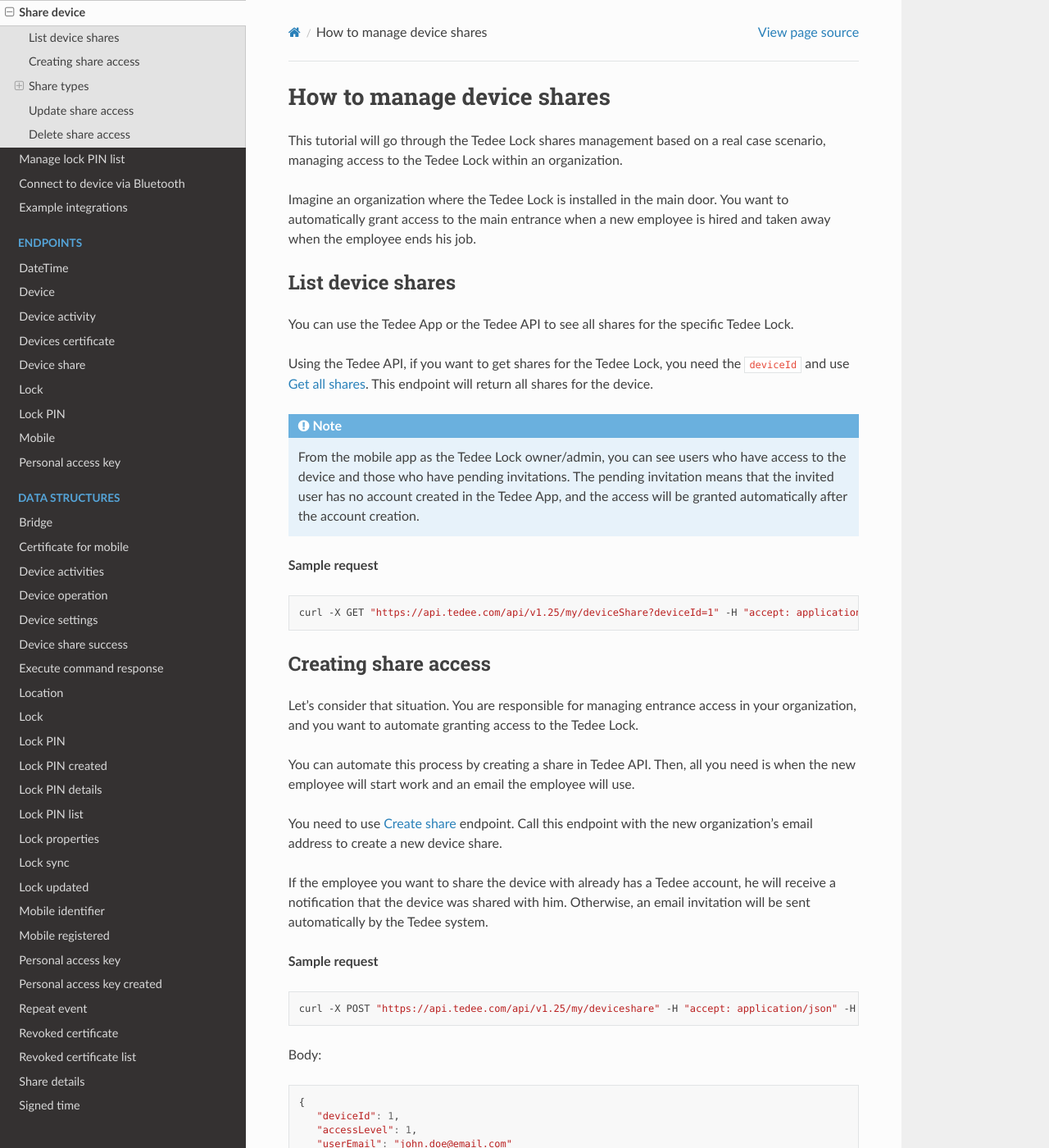
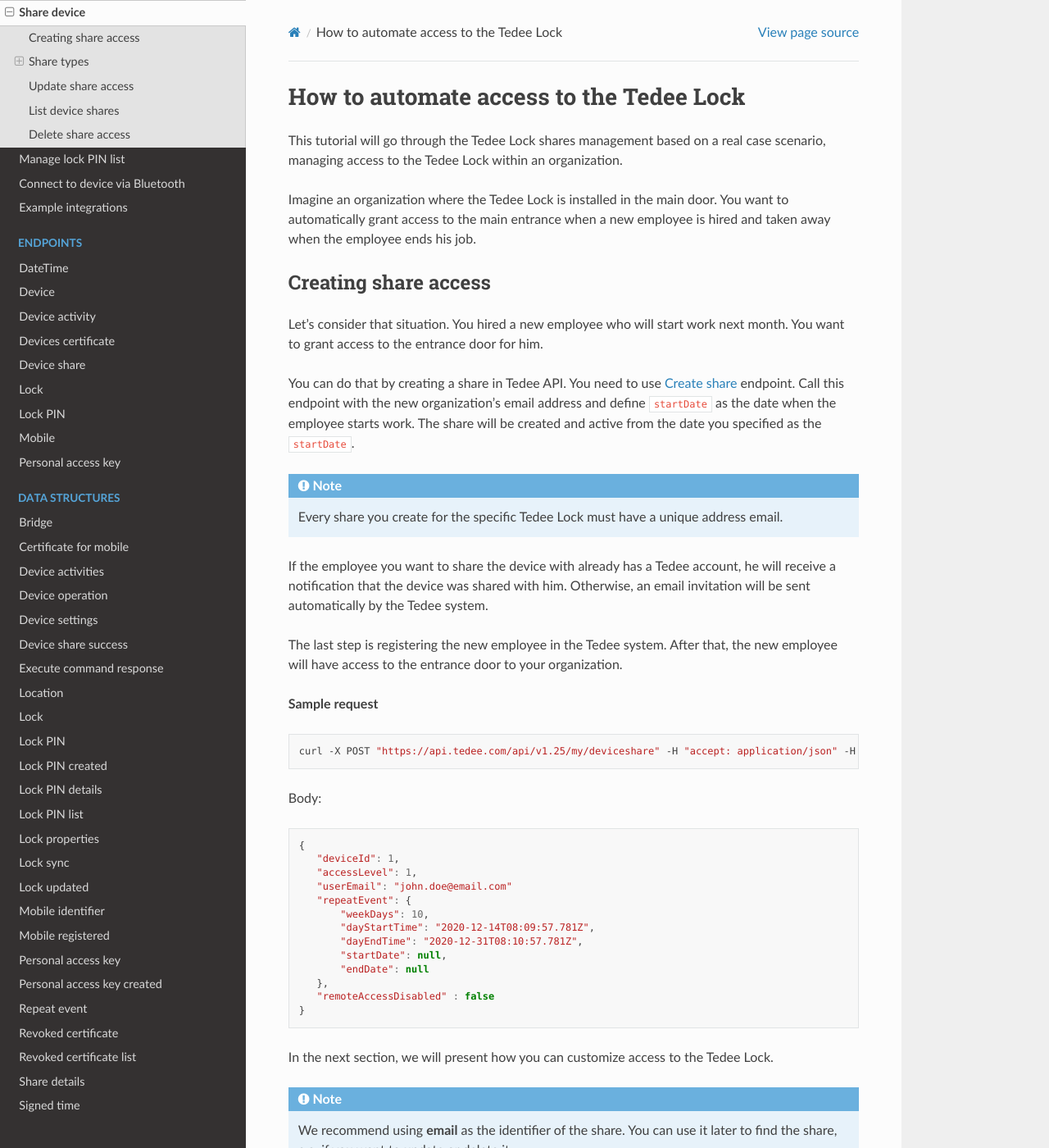
Before and after one commit to tedee-com/tedee-api-doc, a Sphinx documentation site: the page built from docs/source/howtos/share-device.rst, in a window 1280 px wide and 1400 px high. Shown: the whole window at 82% size. Built offline with Sphinx 7.4.7 and the Read the Docs theme 2.0.0, drawn with Linux system fonts in a browser that asks for light colours; pages that are not in the unit, such as notebooks, are missing from menus; some of the changed text lies outside the part shown.

Commit message:
updates to the how to

```diff
--- a/docs/source/howtos/share-device.rst
+++ b/docs/source/howtos/share-device.rst
@@ -1,37 +1,23 @@
-How to manage device shares
-==============================
+How to automate access to the Tedee Lock
+=========================================
 
 This tutorial will go through the Tedee Lock shares management based on a real case scenario, managing access to the Tedee Lock within an organization.
 
 Imagine an organization where the Tedee Lock is installed in the main door. You want to automatically grant access to the main entrance when a new employee is hired and taken away when the employee ends his job.
 
-List device shares
--------------------
-
-You can use the Tedee App or the Tedee API to see all shares for the specific Tedee Lock.
-
-Using the Tedee API, if you want to get shares for the Tedee Lock, you need the ``deviceId`` and use :doc:`Get all shares <../endpoints/deviceshare/get-all>`.
-This endpoint will return all shares for the device.
-
-.. note::
-    From the mobile app as the Tedee Lock owner/admin, you can see users who have access to the device and those who have pending invitations. The pending invitation means that the invited user has no account created in the Tedee App, and the access will be granted automatically after the account creation.
-
-**Sample request**
-
-.. code-block:: sh
-
- curl -X GET "|apiUrl|/api/|apiVersion|/my/deviceShare?deviceId=1" -H "accept: application/json" -H "Authorization: Bearer <<access token>>"
-
 Creating share access
 ------------------------
 
-Let's consider that situation. You are responsible for managing entrance access in your organization, and you want to automate granting access to the Tedee Lock.
+Let's consider that situation. You hired a new employee who will start work next month. You want to grant access to the entrance door for him.
 
-You can automate this process by creating a share in Tedee API. Then, all you need is when the new employee will start work and an email the employee will use.
+You can do that by creating a share in Tedee API. You need to use :doc:`Create share <../endpoints/deviceshare/create>` endpoint. Call this endpoint with the new organization's email address and define ``startDate`` as the date when the employee starts work. The share will be created and active from the date you specified as the ``startDate``.
 
-You need to use :doc:`Create share <../endpoints/deviceshare/create>` endpoint. Call this endpoint with the new organization's email address to create a new device share.
+.. note::
+   Every share you create for the specific Tedee Lock must have a unique address email.
 
 If the employee you want to share the device with already has a Tedee account, he will receive a notification that the device was shared with him. Otherwise, an email invitation will be sent automatically by the Tedee system.
+
+The last step is registering the new employee in the Tedee system. After that, the new employee will have access to the entrance door to your organization.
 
 **Sample request**
 
@@ -164,6 +150,23 @@ Body:
     "remoteAccessDisabled" : false
  }
 
+List device shares
+-------------------
+
+You can use the Tedee App or the Tedee API to see all shares for the specific Tedee Lock.
+
+Using the Tedee API, if you want to get shares for the Tedee Lock, you need the ``deviceId`` and use :doc:`Get all shares <../endpoints/deviceshare/get-all>`.
+This endpoint will return all shares for the device.
+
+.. note::
+    From the mobile app as the Tedee Lock owner/admin, you can see users who have access to the device and those who have pending invitations. The pending invitation means that the invited user has no account created in the Tedee App, and the access will be granted automatically after the registering.
+
+**Sample request**
+
+.. code-block:: sh
+
+ curl -X GET "|apiUrl|/api/|apiVersion|/my/deviceShare?deviceId=1" -H "accept: application/json" -H "Authorization: Bearer <<access token>>"
+
 
 Delete share access
 ---------------------
@@ -179,3 +182,7 @@ The delete endpoint requires finding ``shareId``. You can obtain it by fetching
 .. code-block:: sh
 
  curl -X DELETE "|apiUrl|/api/|apiVersion|/my/deviceshare/15" -H "accept: application/json" -H "Content-Type: application/json-patch+json" -H "Authorization: Bearer <<access token>>"
+
+
+.. note::
+   You do not need to remove shares, where defined is the ``endDate``. When it is specified, the access is active only till this date.
```
